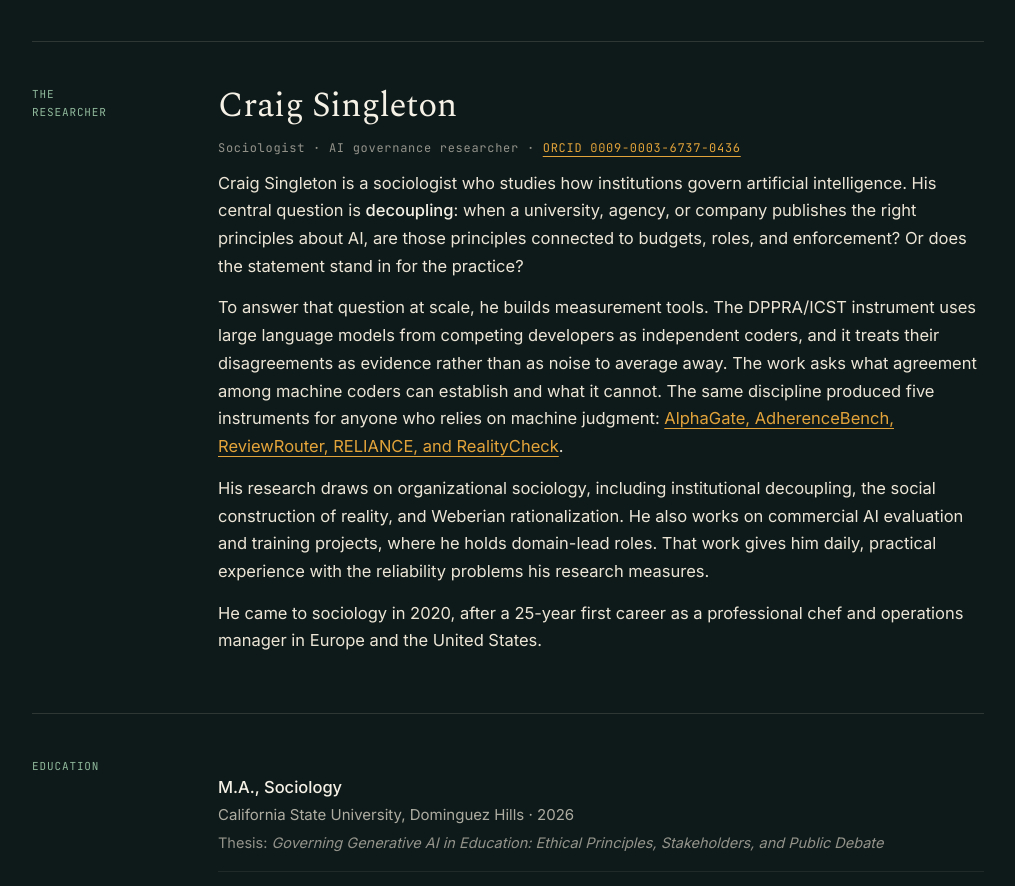
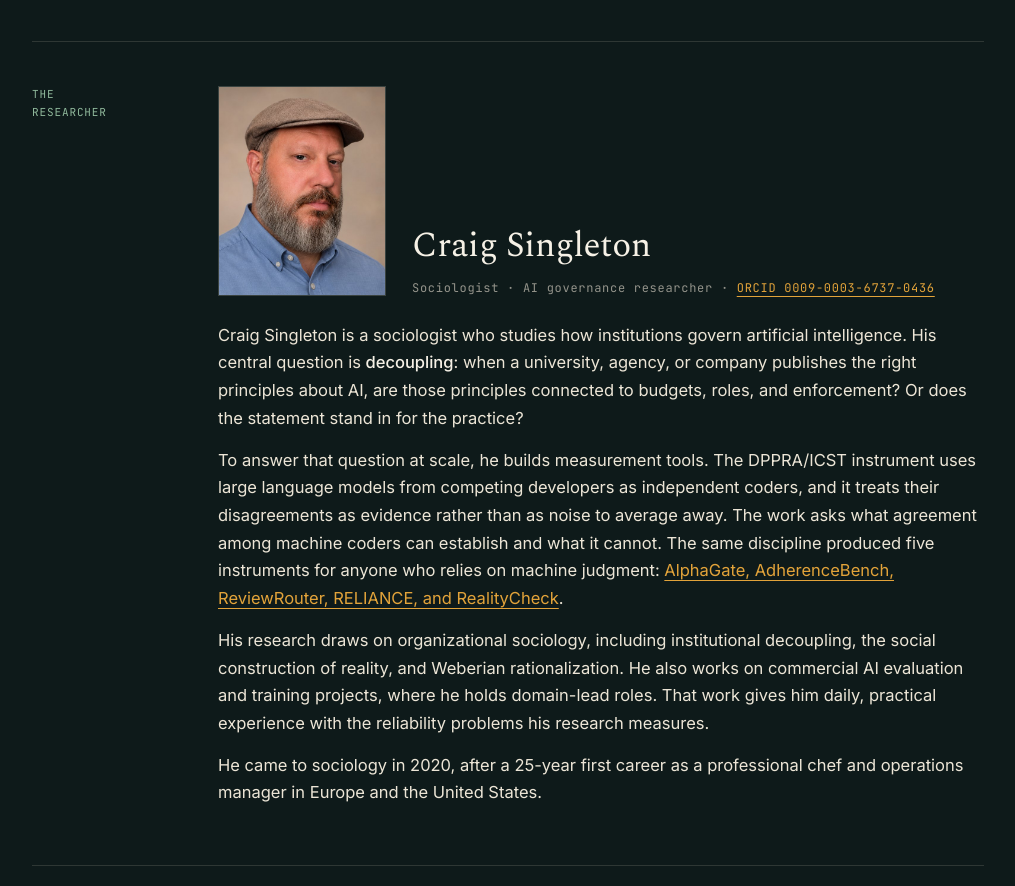
Before and after one commit to csingletonslo-AI/dppra-observatory-site, a plain HTML site: page about/index.html in a window 1280 px wide. Shown: the part 1006-1892 px from the top of the page, without its empty margins (132-1147 px from the left). Drawn offline with nearby package versions, Linux system fonts and the light colour scheme.

Commit message:
About: add portrait beside the researcher bio
Co-Authored-By: Claude Opus 5.5 <noreply@anthropic.com>
Claude-Session: https://claude.ai/code/session_01WDnyVR1dqmrnb7rizzW1xf

```diff
--- a/about/index.html
+++ b/about/index.html
@@ -17,7 +17,7 @@
 <link href="https://fonts.googleapis.com/css2?family=Inter:wght@400;500&family=JetBrains+Mono:wght@400;500&family=Spectral:ital,wght@0,300;0,400;1,300&display=swap" rel="stylesheet">
 <script type="application/ld+json">
 {"@context":"https://schema.org","@type":"ProfilePage","url":"https://craigsingleton.org/about/",
-"mainEntity":{"@type":"Person","name":"Craig Singleton","url":"https://craigsingleton.org/",
+"mainEntity":{"@type":"Person","name":"Craig Singleton","url":"https://craigsingleton.org/","image":"https://craigsingleton.org/about/craig-singleton.jpg",
 "jobTitle":"Sociologist and AI governance researcher",
 "description":"Independent researcher. Founder and sole researcher of The Ethics Observatory.",
 "sameAs":["https://orcid.org/0009-0003-6737-0436"],
@@ -28,7 +28,7 @@
 <style>*{box-sizing:border-box}body{margin:0;background:#0e1a1a;color:#ece5d6;font:16.5px/1.68 Inter,system-ui,sans-serif}a{color:#e2a33a;text-underline-offset:4px}a:hover{color:#fff}a:focus-visible{outline:3px solid #8fb89b;outline-offset:4px}.wrap{max-width:1040px;margin:auto;padding:0 44px}.top{border-bottom:1px solid rgba(236,229,214,.1);padding:20px 0}.top .wrap{display:flex;justify-content:space-between;align-items:center;flex-wrap:wrap;gap:12px 28px}.brand{font:400 17px Spectral,Georgia,serif;color:#f6f1e6;text-decoration:none}.brand b{font-weight:400;color:#e2a33a}.top nav{display:flex;flex-wrap:wrap;gap:8px 26px}.top nav a{font:11px 'JetBrains Mono',monospace;letter-spacing:.06em;color:rgba(236,229,214,.6);text-decoration:none}.top nav a:hover,.top nav a[aria-current]{color:#e2a33a}h1,h2,h3{font-family:Spectral,Georgia,serif;font-weight:300;color:#f6f1e6;letter-spacing:-.01em;line-height:1.12}h1{font-size:clamp(2.3rem,5vw,3.6rem);margin:0 0 24px;max-width:820px}h1 i{color:#e2a33a}h2{font-size:clamp(1.6rem,3vw,2.2rem);font-weight:400;margin:0 0 14px}h3{font-size:1.25rem;font-weight:400;margin:0 0 6px}.kicker{font:11px 'JetBrains Mono',monospace;letter-spacing:.14em;text-transform:uppercase;color:#e2a33a;margin:0 0 20px}.lede{font:300 1.2rem/1.6 Spectral,Georgia,serif;max-width:720px;color:rgba(236,229,214,.86)}.lede b{font-weight:400;color:#f6f1e6}.hero{padding:72px 0 52px}
 .block{display:grid;grid-template-columns:150px 1fr;gap:12px 36px;border-top:1px solid rgba(236,229,214,.14);padding:44px 0}.block>div{min-width:0}.step{font:11px/1.6 'JetBrains Mono',monospace;letter-spacing:.08em;text-transform:uppercase;color:#8fb89b}.block p{margin:0 0 14px;max-width:760px}.label{color:#f6f1e6;font-weight:500}
 .isnot{display:grid;grid-template-columns:1fr 1fr;gap:20px;margin-top:8px}.card{background:rgba(16,30,29,.74);border:1px solid rgba(236,229,214,.1);padding:24px}.card.is{border-top:3px solid #8fb89b}.card.not{border-top:3px solid #c96b5a}.card h3{font:11px 'JetBrains Mono',monospace;letter-spacing:.12em;text-transform:uppercase;margin:0 0 14px}.card.is h3{color:#8fb89b}.card.not h3{color:#c96b5a}.card ul{margin:0;padding-left:18px}.card li{margin:0 0 9px;font-size:15.5px}
-.role{font:12px 'JetBrains Mono',monospace;letter-spacing:.06em;color:rgba(236,229,214,.6);margin:0 0 22px}
+.who{display:flex;align-items:flex-end;gap:26px;margin-bottom:26px}.who img{width:168px;height:auto;display:block;border:1px solid rgba(236,229,214,.2)}.who .role{margin:0}@media(max-width:480px){.who{flex-direction:column;align-items:flex-start;gap:16px}.who img{width:150px}}.role{font:12px 'JetBrains Mono',monospace;letter-spacing:.06em;color:rgba(236,229,214,.6);margin:0 0 22px}
 .list{list-style:none;margin:0;padding:0;max-width:780px}.list li{padding:16px 0;border-bottom:1px solid rgba(236,229,214,.08)}.list li:last-child{border-bottom:0}.list .what{color:#f6f1e6;font-weight:500}.list .where{display:block;font-size:15px;color:rgba(236,229,214,.72)}.list .note{display:block;font-size:14.5px;color:rgba(236,229,214,.6);margin-top:4px}.list .tag{font:10.5px 'JetBrains Mono',monospace;letter-spacing:.08em;text-transform:uppercase;color:#e2a33a;margin-right:8px}
 .open{display:grid;grid-template-columns:repeat(2,1fr);gap:16px;margin-top:6px}.open div{background:rgba(16,30,29,.74);border:1px solid rgba(236,229,214,.1);padding:20px}.open b{display:block;font:400 1.1rem Spectral,Georgia,serif;color:#f6f1e6;margin-bottom:6px}.open span{font-size:14.5px;color:rgba(236,229,214,.72)}
 .cta{display:inline-block;margin-top:22px;font:12px 'JetBrains Mono',monospace;letter-spacing:.06em;text-transform:uppercase;color:#0e1a1a;background:#e2a33a;padding:13px 26px;border-radius:7px;text-decoration:none}.cta:hover{color:#0e1a1a;box-shadow:0 8px 30px rgba(226,163,58,.35)}
@@ -87,8 +87,13 @@ footer{border-top:1px solid rgba(236,229,214,.1);padding:34px 0;margin-top:20px;
 <section class="block" id="craig">
 <div class="step">The<br>researcher</div>
 <div>
+<div class="who">
+<img src="/about/craig-singleton.jpg" width="560" height="700" alt="Portrait of Craig Singleton">
+<div>
 <h2>Craig Singleton</h2>
 <p class="role">Sociologist · AI governance researcher · <a href="https://orcid.org/0009-0003-6737-0436">ORCID 0009-0003-6737-0436</a></p>
+</div>
+</div>
 <p>Craig Singleton is a sociologist who studies how institutions govern artificial intelligence. His central question is <span class="label">decoupling</span>: when a university, agency, or company publishes the right principles about AI, are those principles connected to budgets, roles, and enforcement? Or does the statement stand in for the practice?</p>
 <p>To answer that question at scale, he builds measurement tools. The DPPRA/ICST instrument uses large language models from competing developers as independent coders, and it treats their disagreements as evidence rather than as noise to average away. The work asks what agreement among machine coders can establish and what it cannot. The same discipline produced five instruments for anyone who relies on machine judgment: <a href="/projects.html">AlphaGate, AdherenceBench, ReviewRouter, RELIANCE, and RealityCheck</a>.</p>
 <p>His research draws on organizational sociology, including institutional decoupling, the social construction of reality, and Weberian rationalization. He also works on commercial AI evaluation and training projects, where he holds domain-lead roles. That work gives him daily, practical experience with the reliability problems his research measures.</p>
```
Also changed, not shown: about/craig-singleton.jpg (added).
